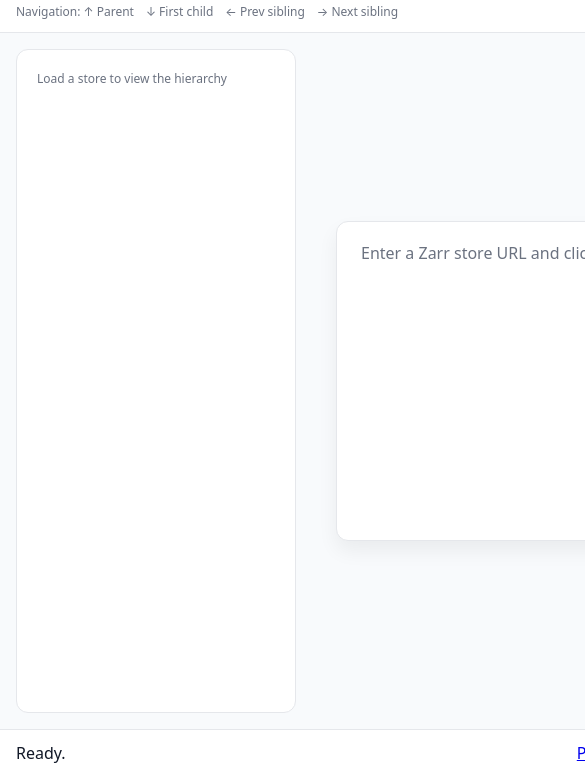
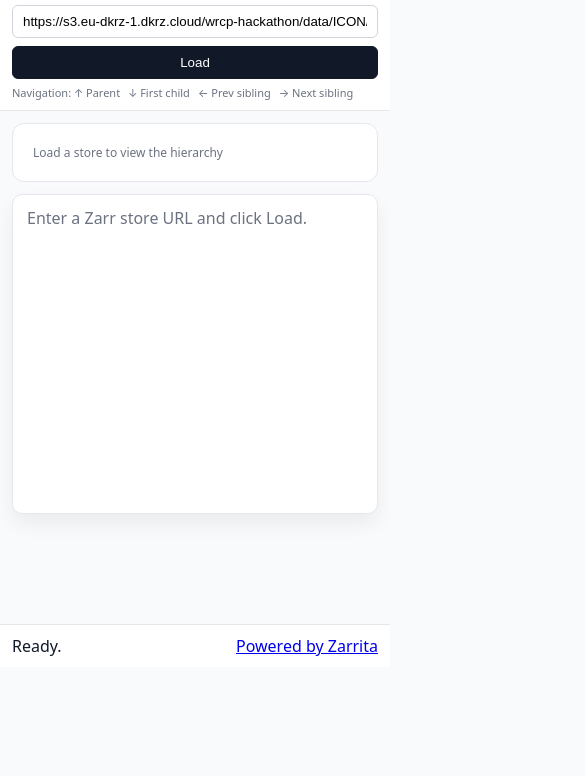
Before and after one commit to wachsylon/data-tree-browser, a website built with Vite: page index.html in a window 390 px wide. Shown: the part 177-953 px from the top of the page, 585 px wide, since content can reach past the window. After the commit the page ends 844 px from the top, so only its background shows below. Built offline with nearby package versions, Linux system fonts and the light colour scheme.

Commit message:
try to make it work with smart phones

```diff
--- a/styles.css
+++ b/styles.css
@@ -68,3 +68,22 @@ body {
 .chunkviz-2d .chunk-row { display: grid; grid-auto-flow: column; gap: 2px; align-items: center; }
 .chunk-cell { width: 8px; height: 8px; background: #dbeafe; border: 1px solid #93c5fd; border-radius: 2px; }
 .varname { font-weight: 600; }
+
+/* Responsive */
+@media (max-width: 900px) {
+  .content { display: block; padding: 12px; }
+  .sidebar { height: auto; max-height: 40vh; margin-bottom: 12px; }
+  .stage { padding: 0; }
+  .slide { width: 100%; padding: 16px; }
+  .hints { font-size: 11px; gap: 8px; }
+  .controls { flex-direction: column; align-items: stretch; }
+  .controls button { width: 100%; }
+}
+
+@media (max-width: 600px) {
+  .app__header, .app__footer { padding: 10px 12px; }
+  .slide { padding: 12px 14px; border-radius: 10px; }
+  .codeblock { font-size: 11px; }
+  .badge { font-size: 11px; padding: 1px 6px; }
+  .tree { font-size: 13px; }
+}
```
